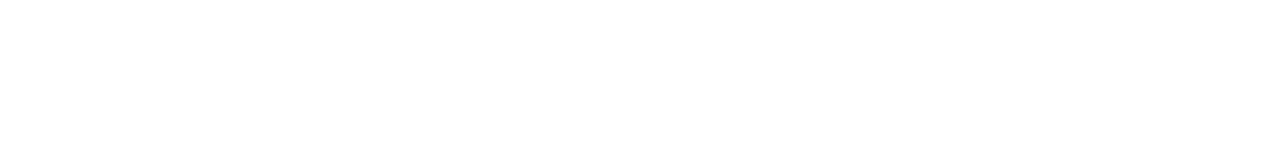
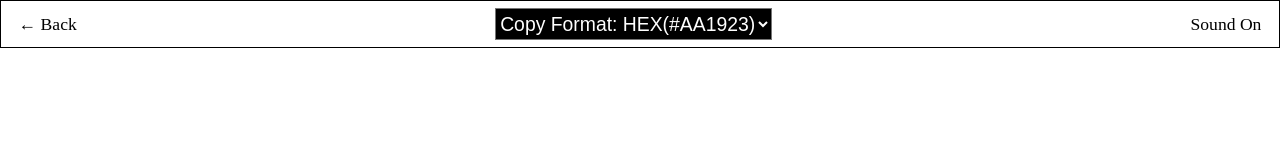
Before and after one commit to ZaidShirazi/Saylani-Assignment-04, a plain HTML site: page Pages/Aussie.html in a window 1280 px wide. Drawn offline with nearby package versions, Linux system fonts and the light colour scheme.

Commit message:
made navbar

```diff
--- a/Pages/Aussie.html
+++ b/Pages/Aussie.html
@@ -3,9 +3,25 @@
 <head>
     <meta charset="UTF-8">
     <meta name="viewport" content="width=device-width, initial-scale=1.0">
+    <link rel="stylesheet" href="./PagesStyle.css">
+    <link rel="stylesheet" href="https://fonts.googleapis.com/css2?family=Material+Symbols+Outlined:opsz,wght,FILL,GRAD@24,400,0,0&icon_names=volume_up" />
     <title>Aussie Palette</title>
 </head>
 <body>
+    <nav>
+        <a href="../index.html">&larr; Back</a>
 
+        <select name="options" id="">
+            <option value="Copy Format: HEX(#AA1923)" selected hidden >Copy Format: HEX(#AA1923)</option>
+            <option value="HEX(#AA1923)">HEX(#AA1923)</option>
+            <option value="HEX(AA1923)">HEX(AA1923)</option>
+            <option value="RGB - (1,2,3)">RGB - (1,2,3)</option>
+            <option value="RGBA - (1,2,3,0.4)">RGBA - (1,2,3,0.4)</option>
+            <option value="Want more colours?">Want more colours?</option>
+            <option value="Feedback">Feedback</option>
+        </select>
+
+        <span class="SoundOn">Sound On </span>
+    </nav>
 </body>
 </html>
--- /dev/null
+++ b/Pages/PagesStyle.css
@@ -0,0 +1,32 @@
+*{
+    margin: 0;
+    padding: 0;
+    box-sizing: border-box;
+}
+
+body{
+    width: 100%;
+    height: 100%;
+}
+
+nav{
+    border: 1px solid black;
+    height: 3rem;
+    display: flex;
+    justify-content: space-between;
+    align-items: center;
+    padding: 0rem 1em;
+    font-size: 1.1em;
+}
+
+nav a{
+    text-decoration: none;
+    color: black;
+}
+
+nav select{
+    height: 1.7em;
+    font-size: 1.1em;
+    background-color: black;
+    color: white;
+}
```
